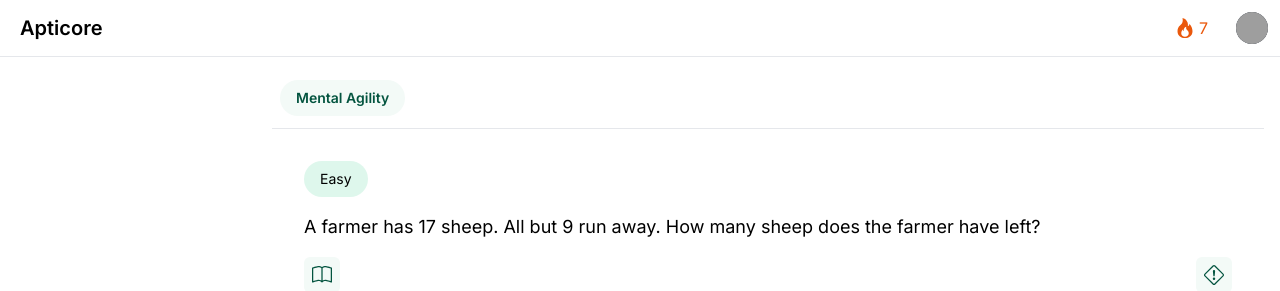
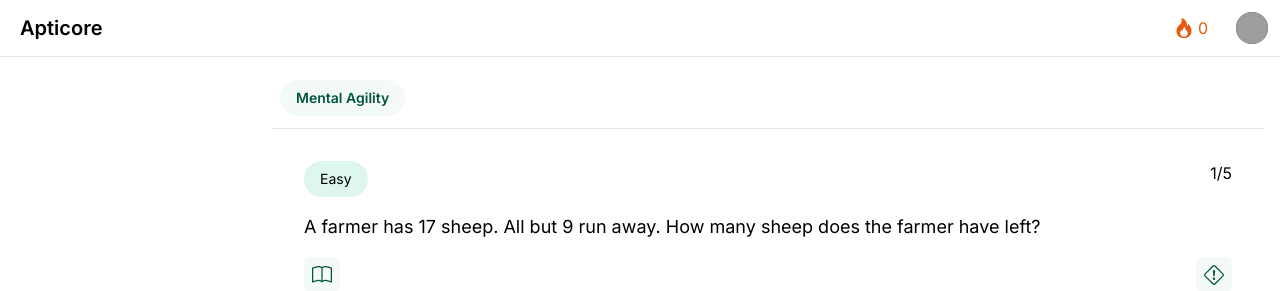
Before and after one commit to Vikneshoftheleaf/Apticore, a Next.js app: page /concepts/mental-agility in a window 1280 px wide. Shown: the top 291 px of the page. Built offline with nearby package versions, Linux system fonts and the light colour scheme; grey boxes are pictures that could not be loaded.

Commit message:
chess boarrd

```diff
--- a/src/components/board.js
+++ b/src/components/board.js
@@ -9,6 +9,7 @@ const Board = ({ user }) => {
     const [stockfish, setStockfish] = useState(null);
     // Initialize state for storing Stockfish's suggested best move
     const [bestMove, setBestMove] = useState("");
+    const [bestUseMove, setBestuserMove] = useState("")
     const [msg, setmsg] = useState("");
     // useEffect to set up Stockfish as a Web Worker when the component first loads (mounts)
 
@@ -20,7 +21,7 @@ const Board = ({ user }) => {
                 stockfish.postMessage(`position fen ${gameCopy.fen()}`); // Send the board position in FEN format
                 stockfish.postMessage("go depth 15"); // Instruct Stockfish to analyze the position up to a depth of 15 moves
             }
-            else{
+            else {
                 console.log("stockfish not mounted")
             }
         }
@@ -35,7 +36,12 @@ const Board = ({ user }) => {
             // Check if Stockfish has sent a "bestmove" response
             if (message.startsWith("bestmove")) {
                 const move = message.split(" ")[1]; // Extract the best move from the message
-                setBestMove(move); // Save the best move in state to display on the screen
+                if (game.turn() === user[0].toLowerCase()) {
+                    setBestuserMove(move)
+                }
+                else {
+                    setBestMove(move); // Save the best move in state to display on the screen
+                }
             }
         };
         // Clean up the worker when the component is removed from the screen (unmounted)
@@ -52,14 +58,21 @@ const Board = ({ user }) => {
                     from: bestMove.slice(0, 2), // Source square
                     to: bestMove.slice(2, 4),  // Target square
                     promotion: "q",           // Promote to Queen if needed
-                });
+                })
+
+                stockfish.postMessage(`position fen ${game.fen()}`); // Send the board position in FEN format
+                stockfish.postMessage("go depth 15"); // Instruct Stockfish to analyze the position up to a depth of 15 moves
+
+
+
+
                 if (move) {
                     setGame(gameCopy); // Update the game state with the new position
                     if (gameCopy.isCheck()) {
                         setmsg("Check")
                     }
                     if (gameCopy.isCheckmate()) {
-                        (game.turn() == 'w')?setmsg("White win by Check Mate"):setmsg("Black win by Check Mate")
+                        (game.turn() == 'w') ? setmsg("White win by Check Mate") : setmsg("Black win by Check Mate")
 
                     }
                     if (gameCopy.isDraw()) {
@@ -68,7 +81,6 @@ const Board = ({ user }) => {
                     if (gameCopy.isStalemate()) {
                         setmsg("Stale Mate")
                     }
-
                 }
             } catch (error) {
                 console.error("Error applying AI move:", error.message);
@@ -93,8 +105,11 @@ const Board = ({ user }) => {
             if (gameCopy.isCheck()) {
                 setmsg("Check")
             }
+            else {
+                setmsg('')
+            }
             if (gameCopy.isCheckmate()) {
-                (game.turn() == 'w')?setmsg("White win by Check Mate"):setmsg("Black win by Check Mate")
+                (game.turn() == 'w') ? setmsg("White win by Check Mate") : setmsg("Black win by Check Mate")
             }
             if (gameCopy.isDraw()) {
                 setmsg("Draw")
@@ -121,17 +136,20 @@ const Board = ({ user }) => {
     // Render the component
     return (
         <div className="grid lg:grid-cols-2 grid-cols-1 gap-4">
-            <div className="h-full aspect-square pr-4">
+            <div className="h-full aspect-square pr-4 ">
                 <Chessboard
                     boardOrientation={user}
                     position={game.fen()}         // Set the board position based on the current game state
                     onPieceDrop={onDrop}          // Attach the onDrop function to handle piece moves
+                    customDarkSquareStyle={{ backgroundColor: '#22c55e' }}
+                    customLightSquareStyle={{ backgroundColor: '#f9fafb' }}
+
                 />
             </div>
 
             <div>
                 <h3>Best Move: {bestMove || "Calculating..."}</h3>
-                <h4>{game.turn()}</h4>
+                <h3>User MOve: {bestUseMove || "Wait..."}</h3>
                 <h4>{msg}</h4>
             </div>
         </div>
--- a/src/components/qa.js
+++ b/src/components/qa.js
@@ -37,11 +37,14 @@ export default function QA({ questions }) {
     }
     return (
         <>
-            <div className="relative">
+            <div className="relative w-full">
 
-                <div id={question.id} key={question.id} className="lg:p-8 px-4 py-8 flex flex-col gap-4 bg-white items-start border-b-2">
-                    <div className="flex flex-col items-start gap-4 ">
-                        <span className={`text-sm px-4 py-2 inline-flex rounded-full bg-${(question.difficulty.toLowerCase() == "easy") ? "green" : (question.difficulty.toLowerCase() == "medium") ? "yellow" : "red"}-100 `} >{question.difficulty.charAt(0).toUpperCase() + question.difficulty.slice(1)}</span>
+                <div id={question.id} key={question.id} className="w-full lg:p-8 px-4 py-8 flex flex-col gap-4 bg-white items-start border-b-2">
+                    <div className="flex flex-col items-start gap-4 w-full">
+                        <div className="w-full flex justify-between">
+                            <span className={`text-sm px-4 py-2 inline-flex rounded-full bg-${(question.difficulty.toLowerCase() == "easy") ? "green" : (question.difficulty.toLowerCase() == "medium") ? "yellow" : "red"}-100 `} >{question.difficulty.charAt(0).toUpperCase() + question.difficulty.slice(1)}</span>
+                            <span>{question.id}/{questions.length}</span>
+                        </div>
                         <h2 className="text-lg">{question.question}</h2>
                     </div>
 
--- a/src/components/sidebar.js
+++ b/src/components/sidebar.js
@@ -2,6 +2,7 @@
 import { useState } from "react"
 import { GiEmptyChessboard } from "react-icons/gi";
 import Link from "next/link"
+import Streak from "./streak";
 export default function Sidebar({ children }) {
     const [isOpen, setIsOpen] = useState("-translate-x-full");
 
@@ -37,12 +38,7 @@ export default function Sidebar({ children }) {
                             </Link>
                         </div>
                         <div class="flex items-center gap-4">
-                            <div className="flex gap-1 items-center text-orange-600">
-                                <svg xmlns="http://www.w3.org/2000/svg" width="20" height="20" fill="currentColor" class="bi bi-fire" viewBox="0 0 16 16">
-                                    <path d="M8 16c3.314 0 6-2 6-5.5 0-1.5-.5-4-2.5-6 .25 1.5-1.25 2-1.25 2C11 4 9 .5 6 0c.357 2 .5 4-2 6-1.25 1-2 2.729-2 4.5C2 14 4.686 16 8 16m0-1c-1.657 0-3-1-3-2.75 0-.75.25-2 1.25-3C6.125 10 7 10.5 7 10.5c-.375-1.25.5-3.25 2-3.5-.179 1-.25 2 1 3 .625.5 1 1.364 1 2.25C11 14 9.657 15 8 15" />
-                                </svg>
-                                <span>7</span>
-                            </div>
+                            <Streak />
 
                             <div class="flex items-center ms-3">
                                 <div>
--- /dev/null
+++ b/src/components/streak.js
@@ -0,0 +1,26 @@
+"use client"
+
+import { useState, useEffect } from "react"
+
+export default function Streak() {
+    const [ streak, setStreak] = useState()
+    useEffect(()=>{
+        if(localStorage.getItem("StreakCount"))
+        {
+            setStreak(localStorage.getItem("StreakCount"))
+        }
+        else{
+            localStorage.setItem("StreakCount",0)
+            setStreak(localStorage.getItem("StreakCount"))
+        }
+    },[])
+
+    return (
+        <div className="flex gap-1 items-center text-orange-600">
+            <svg xmlns="http://www.w3.org/2000/svg" width="20" height="20" fill="currentColor" class="bi bi-fire" viewBox="0 0 16 16">
+                <path d="M8 16c3.314 0 6-2 6-5.5 0-1.5-.5-4-2.5-6 .25 1.5-1.25 2-1.25 2C11 4 9 .5 6 0c.357 2 .5 4-2 6-1.25 1-2 2.729-2 4.5C2 14 4.686 16 8 16m0-1c-1.657 0-3-1-3-2.75 0-.75.25-2 1.25-3C6.125 10 7 10.5 7 10.5c-.375-1.25.5-3.25 2-3.5-.179 1-.25 2 1 3 .625.5 1 1.364 1 2.25C11 14 9.657 15 8 15" />
+            </svg>
+        <span>{streak}</span>
+        </div>
+    )
+}
```
